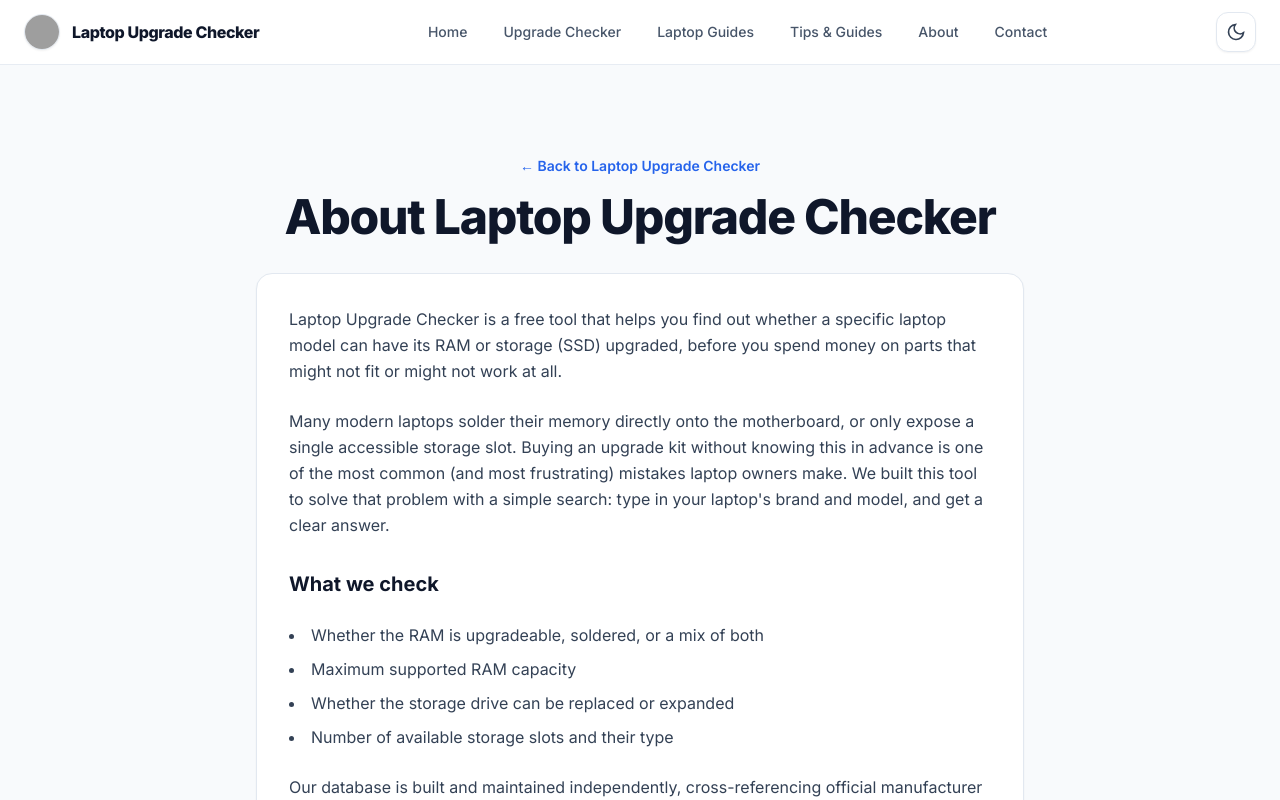
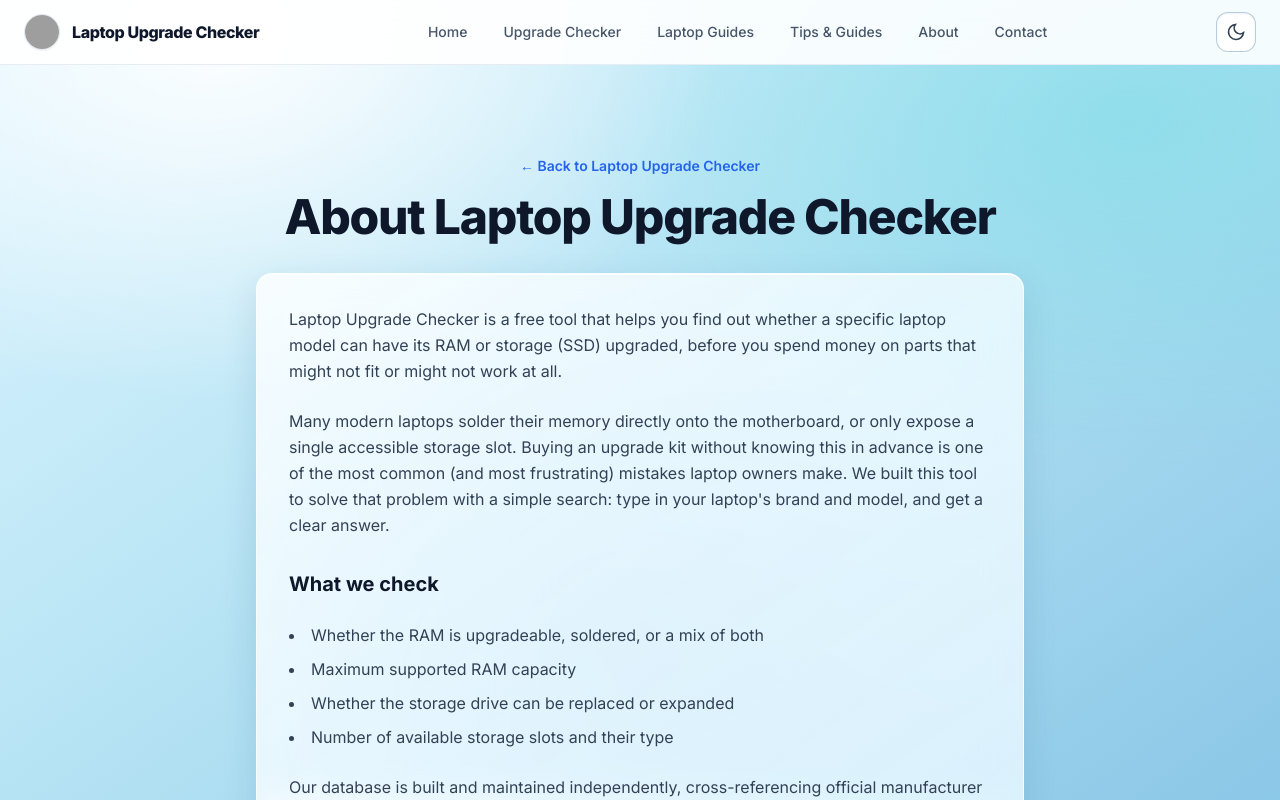
Before and after one commit to raynunox/laptop-upgrade-checker, a Next.js app: page /about in a window 1280 px wide. Shown: the top 800 px of the page. Built offline with nearby package versions, Linux system fonts and the light colour scheme; grey boxes are pictures that could not be loaded.

Commit message:
Add Windows Vista Aero theme

```diff
--- a/app/globals.css
+++ b/app/globals.css
@@ -1,6 +1,184 @@
 @tailwind base;
 @tailwind components;
 @tailwind utilities;
+
+:root {
+  color-scheme: light;
+  --vista-ink: #143452;
+  --vista-muted: #52718d;
+  --vista-blue: #2878b9;
+  --vista-border: rgba(255, 255, 255, 0.82);
+  --vista-glass: rgba(239, 249, 255, 0.76);
+}
+
+/* The layered blue-green desktop glow is the visual foundation of the Aero theme. */
+html,
+body {
+  min-height: 100%;
+}
+
+html {
+  background: #a9d9ed;
+}
+
+body {
+  color: var(--vista-ink);
+  background:
+    radial-gradient(ellipse at 17% 4%, rgba(255, 255, 255, 0.94) 0, rgba(255, 255, 255, 0) 34%),
+    radial-gradient(ellipse at 88% 15%, rgba(118, 220, 228, 0.54) 0, rgba(118, 220, 228, 0) 36%),
+    radial-gradient(ellipse at 47% 77%, rgba(104, 173, 222, 0.3) 0, rgba(104, 173, 222, 0) 40%),
+    linear-gradient(145deg, #dff5ff 0%, #b9e5f5 43%, #8bc7e7 100%);
+  background-attachment: fixed;
+}
+
+.dark {
+  color-scheme: dark;
+  --vista-ink: #e7f5ff;
+  --vista-muted: #a5c0d4;
+  --vista-border: rgba(180, 224, 255, 0.25);
+  --vista-glass: rgba(10, 34, 58, 0.8);
+}
+
+.dark body {
+  color: var(--vista-ink);
+  background:
+    radial-gradient(ellipse at 15% 0%, rgba(37, 112, 167, 0.58) 0, rgba(37, 112, 167, 0) 36%),
+    radial-gradient(ellipse at 88% 12%, rgba(27, 132, 137, 0.36) 0, rgba(27, 132, 137, 0) 36%),
+    linear-gradient(145deg, #061b33 0%, #0a3152 54%, #09263d 100%);
+  background-attachment: fixed;
+}
+
+/* Keep the app's existing page layouts while replacing flat page fills with wallpaper. */
+main[class*="min-h-screen"][class*="bg-"] {
+  background: transparent !important;
+}
+
+/* Aero glass toolbar and branded start orb. */
+.vista-toolbar {
+  border-bottom: 1px solid rgba(255, 255, 255, 0.88) !important;
+  background: linear-gradient(180deg, rgba(255, 255, 255, 0.82), rgba(205, 232, 247, 0.62)) !important;
+  box-shadow: 0 5px 22px rgba(34, 87, 125, 0.13), inset 0 1px rgba(255, 255, 255, 0.95);
+  backdrop-filter: blur(22px) saturate(1.35);
+}
+
+.dark .vista-toolbar {
+  border-bottom-color: rgba(185, 225, 255, 0.23) !important;
+  background: linear-gradient(180deg, rgba(16, 51, 79, 0.92), rgba(8, 31, 53, 0.82)) !important;
+}
+
+.vista-orb {
+  position: relative;
+  display: grid;
+  place-items: center;
+  overflow: hidden;
+  border: 1px solid rgba(255, 255, 255, 0.95) !important;
+  background: radial-gradient(circle at 34% 25%, #fff 0, #c6f2ff 13%, #36a8e8 38%, #0870bf 72%, #07508e 100%) !important;
+  box-shadow: 0 0 0 2px rgba(50, 139, 195, 0.28), 0 3px 10px rgba(17, 70, 110, 0.4), inset 0 1px 3px #fff;
+  transition: transform 180ms ease, box-shadow 180ms ease;
+}
+
+.vista-orb::after {
+  position: absolute;
+  inset: 1px 2px 52%;
+  border-radius: 999px 999px 45% 45%;
+  background: linear-gradient(rgba(255, 255, 255, 0.82), rgba(255, 255, 255, 0.04));
+  content: "";
+  pointer-events: none;
+}
+
+.vista-orb img {
+  position: relative;
+  z-index: 1;
+  border-radius: inherit;
+}
+
+a:hover .vista-orb {
+  transform: translateY(-1px) scale(1.04);
+  box-shadow: 0 0 0 3px rgba(64, 163, 219, 0.35), 0 5px 14px rgba(17, 70, 110, 0.46), inset 0 1px 3px #fff;
+}
+
+/* Rounded cards become translucent glass panes with the characteristic bright rim. */
+[class*="rounded-2xl"][class*="bg-white"],
+[class*="rounded-3xl"][class*="bg-white"],
+[class*="rounded-[2rem]"][class*="bg-white"] {
+  border-color: var(--vista-border) !important;
+  background: linear-gradient(145deg, rgba(255, 255, 255, 0.82), var(--vista-glass)) !important;
+  box-shadow: 0 12px 34px rgba(32, 82, 119, 0.14), inset 0 1px rgba(255, 255, 255, 0.96) !important;
+  backdrop-filter: blur(18px) saturate(1.28);
+}
+
+.dark [class*="rounded-2xl"][class*="bg-white"],
+.dark [class*="rounded-3xl"][class*="bg-white"],
+.dark [class*="rounded-[2rem]"][class*="bg-white"] {
+  border-color: var(--vista-border) !important;
+  background: linear-gradient(145deg, rgba(29, 73, 105, 0.88), rgba(8, 32, 54, 0.88)) !important;
+  box-shadow: 0 12px 36px rgba(0, 0, 0, 0.2), inset 0 1px rgba(220, 244, 255, 0.12) !important;
+}
+
+/* A glass finish for compact controls, including existing buttons and search fields. */
+button,
+input,
+select {
+  border-radius: 0.75rem;
+}
+
+button[class*="border-slate"],
+button[class*="border-gray"],
+input,
+select {
+  border-color: rgba(78, 135, 177, 0.42);
+  box-shadow: inset 0 1px 2px rgba(38, 82, 114, 0.08), 0 1px rgba(255, 255, 255, 0.76);
+}
+
+button[class*="bg-blue-600"],
+a[class*="bg-blue-600"] {
+  border: 1px solid rgba(255, 255, 255, 0.82);
+  background: linear-gradient(180deg, #68c7f5 0%, #278bd0 48%, #1169b2 100%) !important;
+  box-shadow: 0 3px 9px rgba(19, 87, 139, 0.3), inset 0 1px rgba(255, 255, 255, 0.7);
+  text-shadow: 0 1px 1px rgba(0, 49, 91, 0.4);
+}
+
+button[class*="bg-blue-600"]:hover,
+a[class*="bg-blue-600"]:hover {
+  filter: brightness(1.06);
+  box-shadow: 0 5px 13px rgba(19, 87, 139, 0.38), inset 0 1px rgba(255, 255, 255, 0.78);
+}
+
+a,
+button,
+input,
+select {
+  transition-duration: 180ms;
+}
+
+a:focus-visible,
+button:focus-visible,
+input:focus-visible,
+select:focus-visible {
+  outline: 3px solid rgba(34, 139, 205, 0.58);
+  outline-offset: 2px;
+}
+
+footer.vista-footer {
+  border-top: 1px solid rgba(255, 255, 255, 0.82) !important;
+  background: linear-gradient(180deg, rgba(239, 249, 255, 0.7), rgba(180, 218, 238, 0.7)) !important;
+  box-shadow: 0 -5px 20px rgba(34, 87, 125, 0.08), inset 0 1px rgba(255, 255, 255, 0.8);
+  backdrop-filter: blur(18px) saturate(1.25);
+}
+
+.dark footer.vista-footer {
+  border-top-color: rgba(185, 225, 255, 0.2) !important;
+  background: linear-gradient(180deg, rgba(16, 51, 79, 0.82), rgba(6, 25, 44, 0.9)) !important;
+}
+
+.dark input,
+.dark select,
+.dark button[class*="border-slate"],
+.dark button[class*="border-gray"] {
+  border-color: rgba(157, 202, 232, 0.3);
+  background-color: rgba(9, 34, 56, 0.72);
+  color: #e7f5ff;
+}
 
 /* Avoid a white flash while switching between light and dark themes. */
 html.theme-changing,
@@ -9,3 +187,12 @@ html.theme-changing *::before,
 html.theme-changing *::after {
   transition: none !important;
 }
+
+@media (prefers-reduced-motion: reduce) {
+  *,
+  *::before,
+  *::after {
+    scroll-behavior: auto !important;
+    transition-duration: 0.01ms !important;
+  }
+}
```
